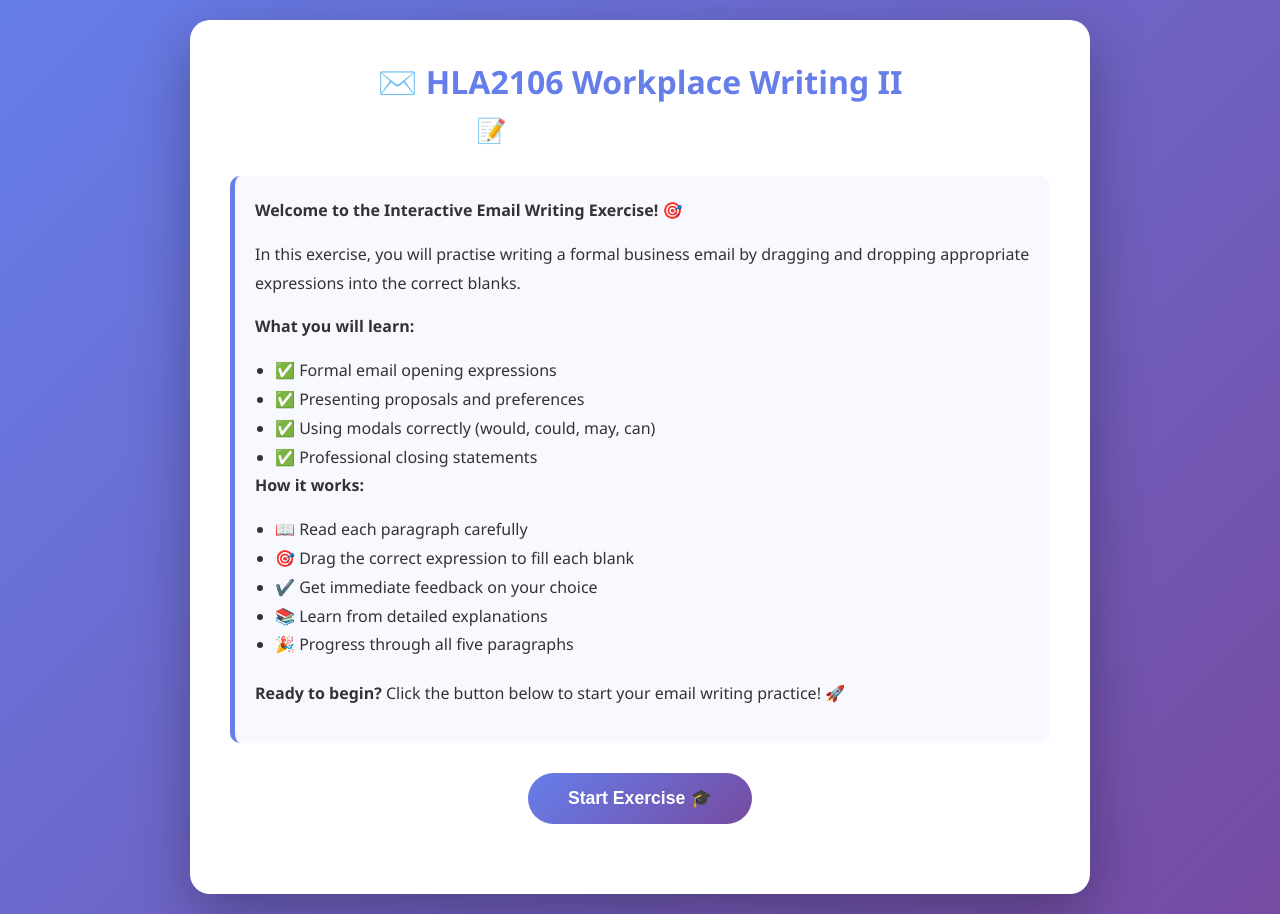
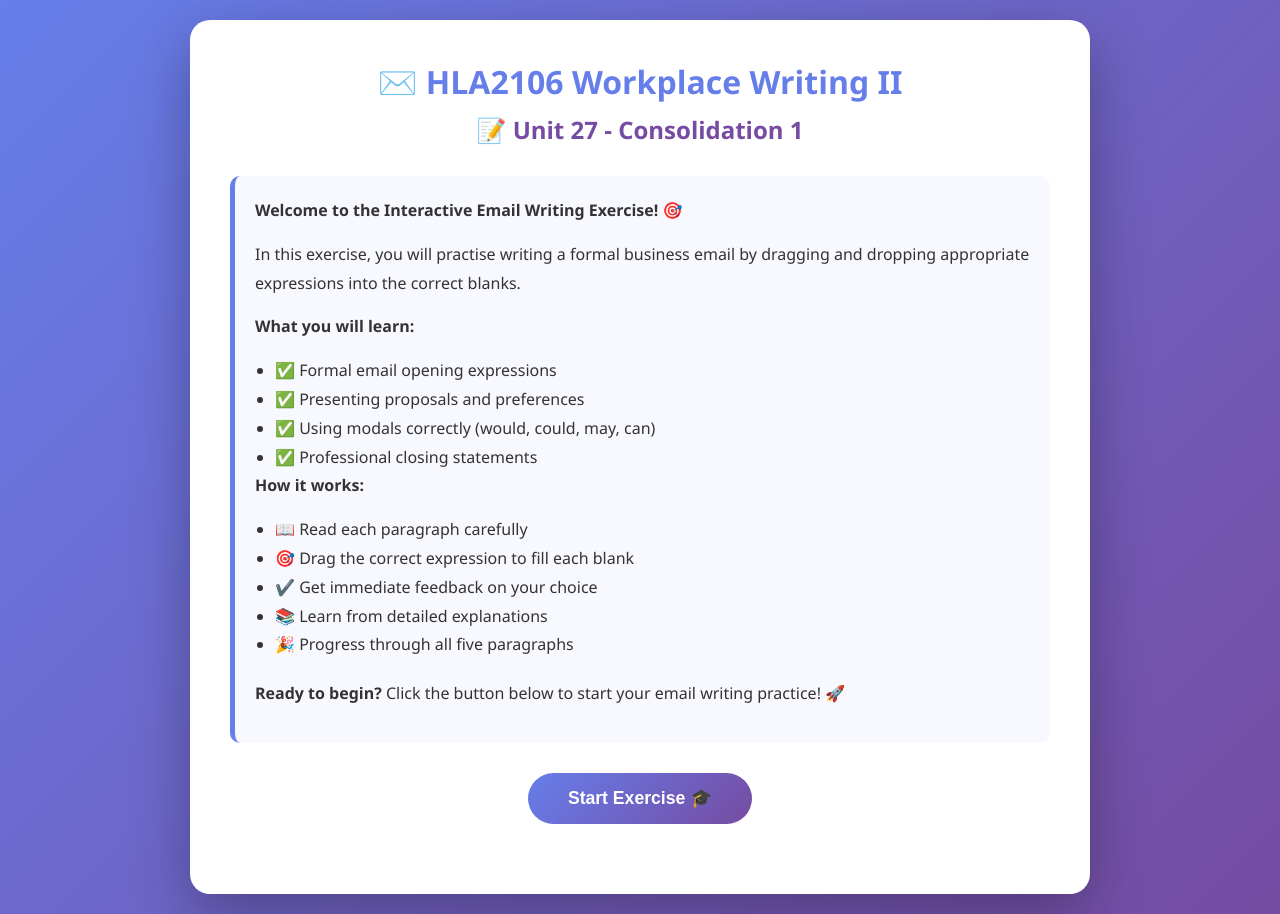
Before and after one commit to vtc-lc-exercise/HLA2106_U27_Consolidation-1, a plain HTML site: page index.html in a window 1280 px wide. Drawn offline with Linux system fonts and the light colour scheme.

Commit message:
Update index.html

```diff
--- a/index.html
+++ b/index.html
@@ -42,7 +42,7 @@
         }
 
         h2 {
-            color: #ffffff;
+            color: #764ba2;
             text-align: center;
             margin-bottom: 30px;
             font-size: 1.5em;
```
